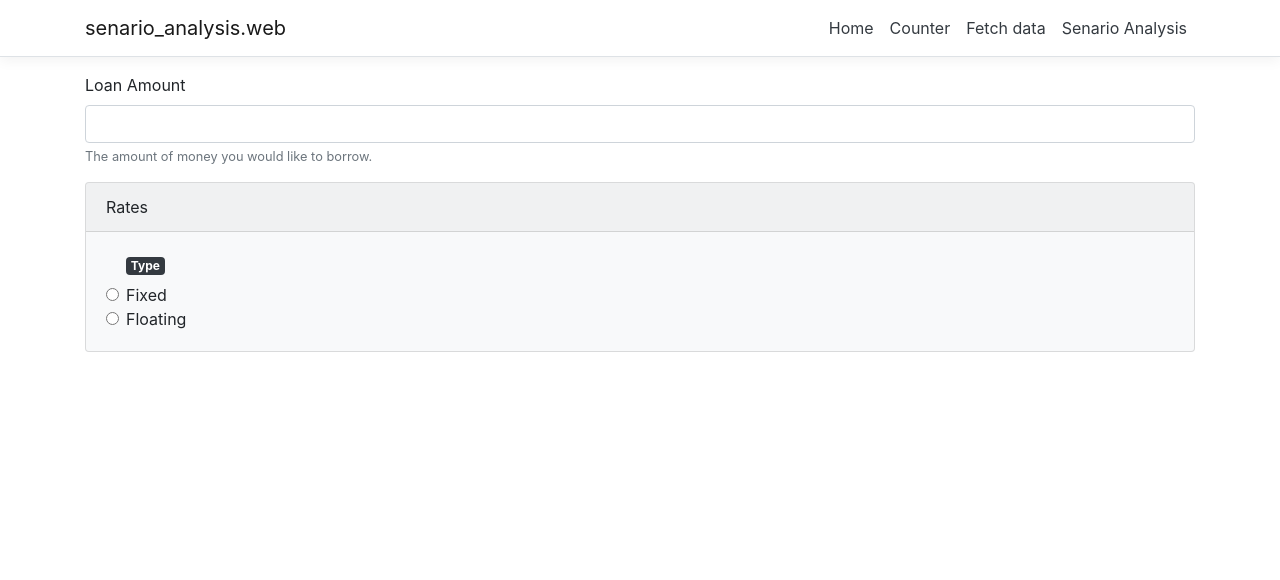
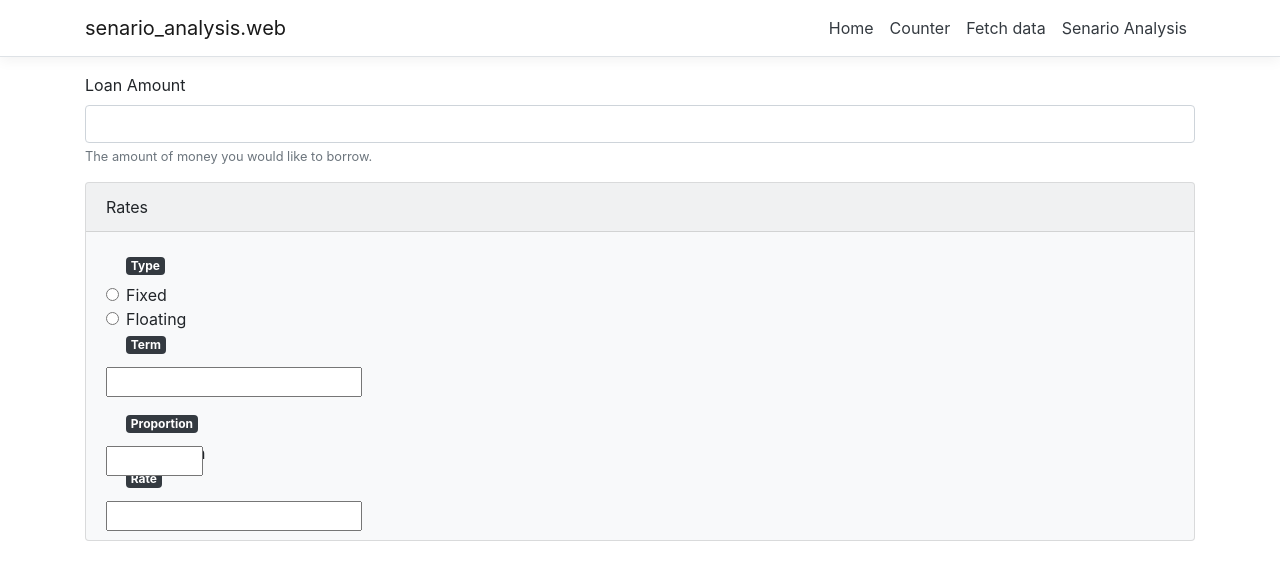
Before and after one commit to Mattias-Lundh/senario-analysis, a React (Create React App) app in the folder senario-analysis/senario-analysis.web/ClientApp/: page /senario-analysis in a window 1280 px wide. Shown: the top 580 px of the page. Built offline with nearby package versions, Linux system fonts and the light colour scheme.

Commit message:
added senario components

```diff
--- a/senario-analysis/senario-analysis.web/ClientApp/src/components/senario-analysis/LoanRates.js
+++ b/senario-analysis/senario-analysis.web/ClientApp/src/components/senario-analysis/LoanRates.js
@@ -17,10 +17,26 @@ export class LoanRates extends Component {
                         <div class="card-body">
                             <div class="form-check">
                                 <label className="badge badge-dark">Type</label><br />
-                                <input id="fixed" className="form-check-input" name="rate-builder-type" type="radio" value="fixed" />
-                                <label for="fixed" className="form-check-label">Fixed</label><br />
-                                <input id="floating" className="form-check-input" name="rate-builder-type" type="radio" value="floating" />
-                                <label for="floating" className="form-check-label">Floating</label>
+                                <div>
+                                    <input id="fixed" className="form-check-input" name="rate-builder-type" type="radio" value="fixed" />
+                                    <label for="fixed" className="form-check-label">Fixed</label><br />
+
+                                    <input id="floating" className="form-check-input" name="rate-builder-type" type="radio" value="floating" />
+                                    <label for="floating" className="form-check-label">Floating</label><br />
+                                </div>
+
+                                <label className="badge badge-dark">Term</label><br />
+                                <input id="years" className="form-check-input" type="number" />
+                                <label for="years" className="form-check-label">Years</label><br /><br />
+
+                                <label className="badge badge-dark">Proportion</label><br />
+                                <input id="proportion" className="form-check-input" type="number" min="1" max="100" />
+                                <label for="proportion" className="form-check-label">Proportion</label><br />
+
+                                <label className="badge badge-dark">Rate</label><br />
+                                <input id="rate" className="form-check-input" type="number" min="0" step="0.01" />
+                                <label for="rate" className="form-check-label">Rate</label><br />
+
                             </div>
                         </div>
                     </div>
```
